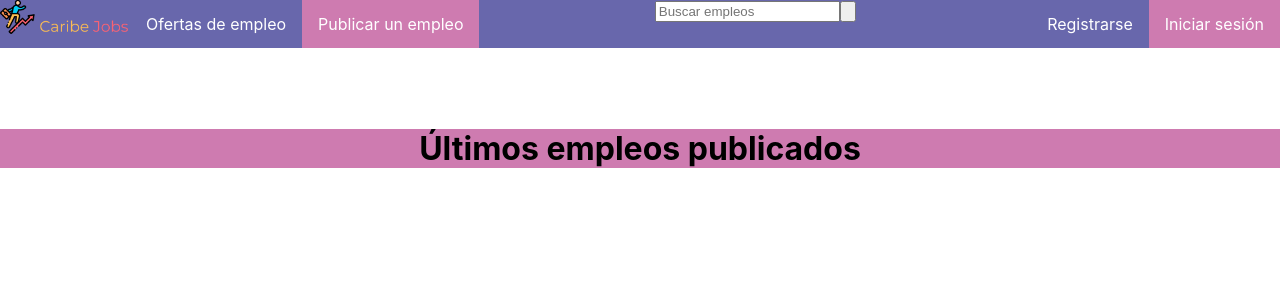
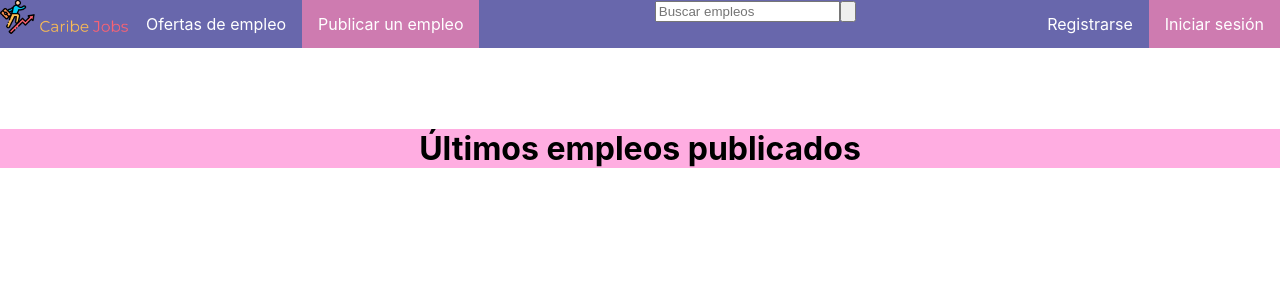
Before and after one commit to amfe-repo/ui-react-pro-3-prc1, a React (Create React App) app: page / in a window 1280 px wide. Shown: the top 300 px of the page. Built offline with nearby package versions, Linux system fonts and the light colour scheme.

Commit message:
Color modified

```diff
--- a/src/App.css
+++ b/src/App.css
@@ -64,5 +64,5 @@ float: right;
 }
 
 .Banner{
-  background-color: #CE7BB0;
+  background-color: #ffade1;
 }
```
Also changed, not shown: src/Imgs/Logo.png (deleted).
